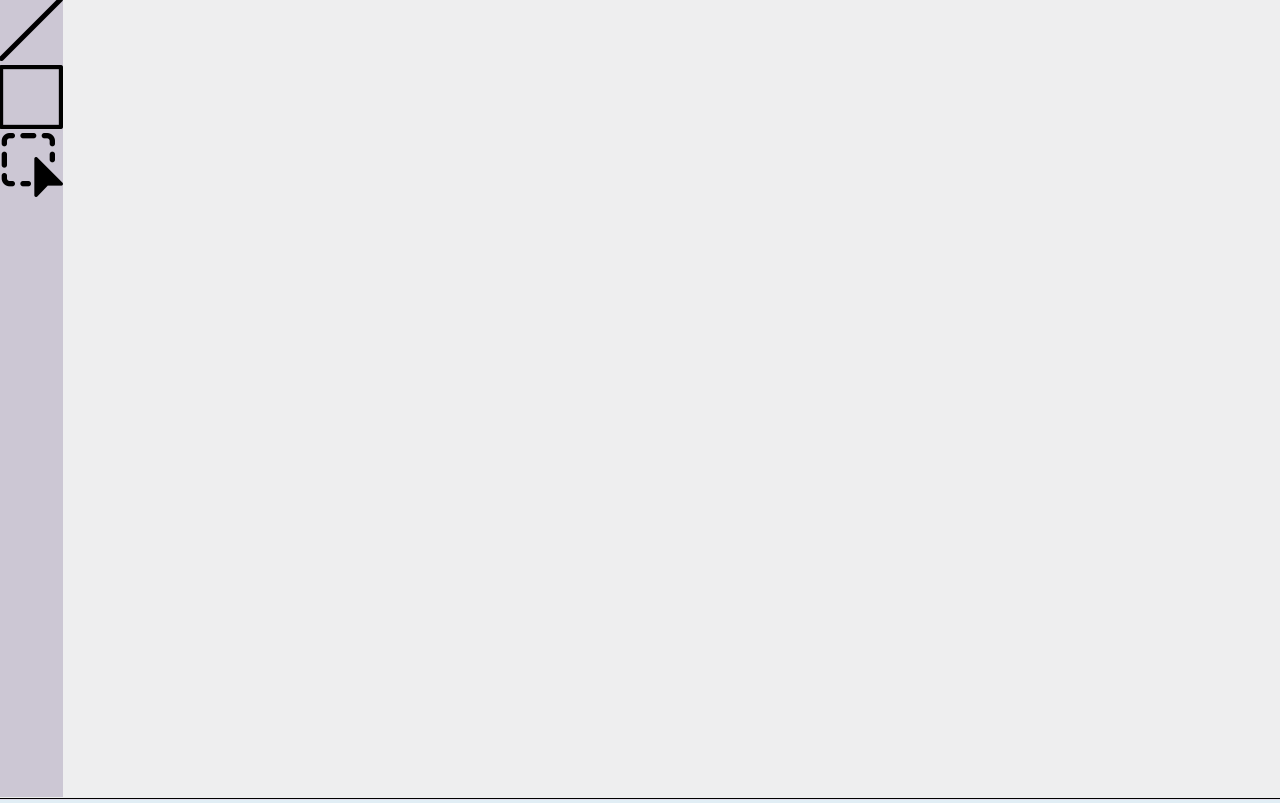
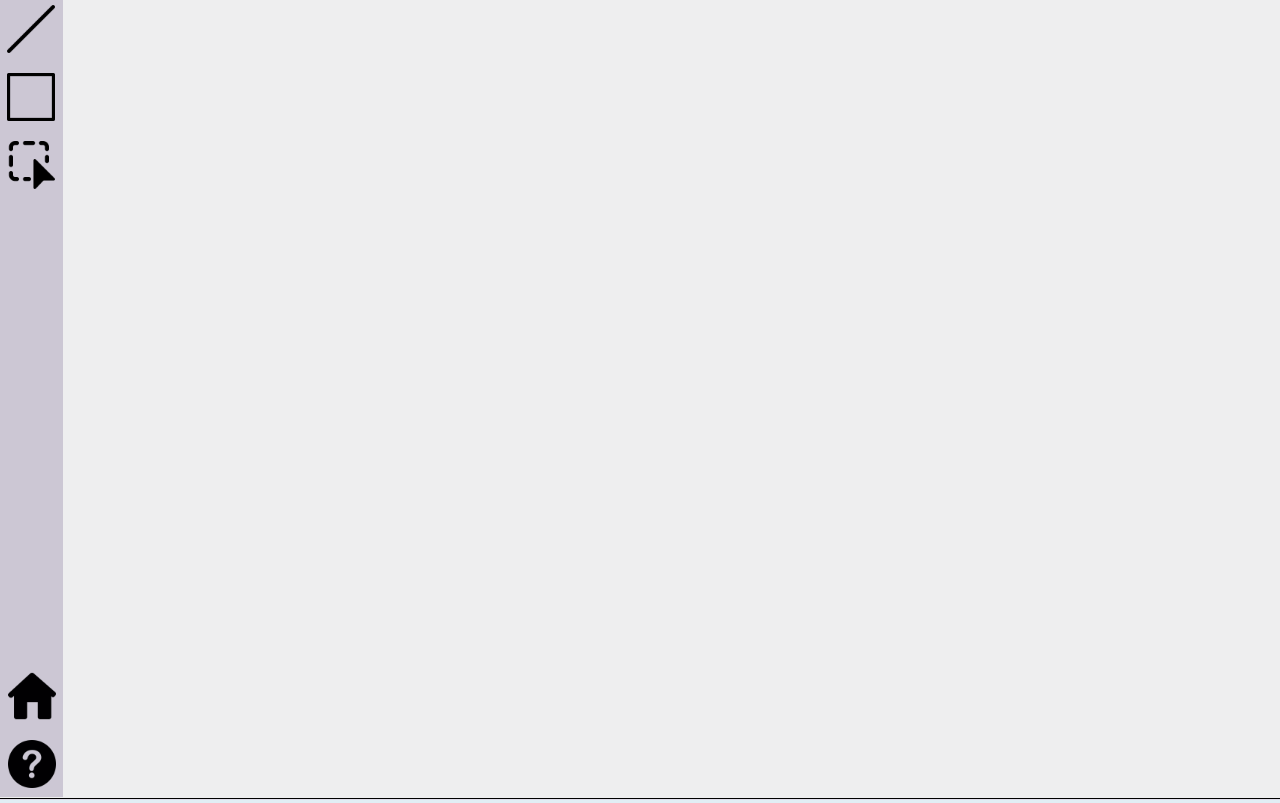
Before and after one commit to nathandallas/drawllab, a React (Create React App) app: page /canvas in a window 1280 px wide. Built offline with nearby package versions, Linux system fonts and the light colour scheme.

Commit message:
added nav links to toolbar

```diff
--- a/src/pages/CanvasPage/CanvasPage.jsx
+++ b/src/pages/CanvasPage/CanvasPage.jsx
@@ -1,5 +1,6 @@
 import './CanvasPage.scss';
 import React, { useLayoutEffect, useState } from 'react';
+import { Link } from 'react-router-dom';
 import rough from 'roughjs/bundled/rough.esm';
 
 // ----- icons for toolbar -----
@@ -7,6 +8,8 @@ import paintbrush from '../../assets/images/paintbrush.png';
 import line from '../../assets/images/diagonal-line.png';
 import square from '../../assets/images/square.png';
 import selection from '../../assets/images/selection.png';
+import home from '../../assets/images/home.png';
+import about from '../../assets/images/about.png';
 
 const generator = rough.generator();
 
@@ -152,7 +155,6 @@ const CanvasPage = () => {
 				/>
 				<label
 					htmlFor="line"
-					for="line"
 					className="tool__label"
 				>
 					<img src={line} alt="line icon" className="toolbar__logo"/>
@@ -166,7 +168,6 @@ const CanvasPage = () => {
 				/>
 				<label
 					htmlFor="rectangle"
-					for="rectangle"
 					className="tool__label"
 				>
 					<img src={square} alt="rectangle icon" className="toolbar__logo"/>
@@ -180,12 +181,23 @@ const CanvasPage = () => {
 				/>
 				<label
 					htmlFor="select"
-					for="select"
 					className="tool__label"
 				>
 					<img src={selection} alt="selection icon" className="toolbar__logo"/>
 				</label>
 			</div>
+
+			<nav className="nav">
+				<Link to="/">
+					<img src={home} alt="home icon" className="nav__icon"/>
+				</Link>
+				<Link to="/about">
+					<img src={about} alt="about icon" className="nav__icon"/>
+				</Link>
+			</nav>
+
+
+
 			{/* Canvas Component */}
       <canvas
         id="canvas"
--- a/src/pages/CanvasPage/CanvasPage.scss
+++ b/src/pages/CanvasPage/CanvasPage.scss
@@ -14,10 +14,23 @@ canvas {
   height: 100vh;
   background-color: $lightgray;
   &__logo {
-    max-width: 4rem;
+    max-width: 3rem;
+    margin: 0.5rem;
   }
 }
 
 .tool {
   display: none;
 }
+
+.nav {
+  position: absolute;
+  bottom: 0;
+  left: 0;
+  display: flex;
+  flex-direction: column;
+  &__icon {
+    max-width: 3rem;
+    margin: 0.5rem;
+  }
+}
```
Also changed, not shown: src/assets/images/about.png (added), src/assets/images/home.png (added).
